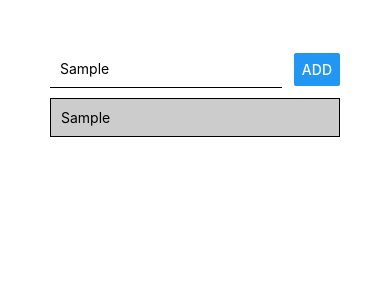
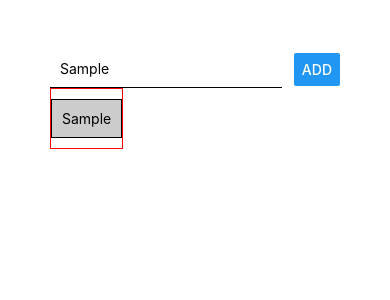
Before and after one commit to himanshurahi/learning-react-native-2022, a React Native app in the folder rn-first-app/: screen / in a window 390 px wide. Both pictures are taken after typing "Sample" into the empty fields and a click on the button "ADD". Shown: the top 300 px of the page. Built offline with nearby package versions, Linux system fonts and the light colour scheme.

Commit message:
Delete Item Native

```diff
--- a/rn-first-app/App.js
+++ b/rn-first-app/App.js
@@ -22,13 +22,23 @@
     console.log(courseGoals);
   };
 
+  const removeGoalHandler = (goalId) => {
+    setCourseGoals((currentGoals) => {
+      return currentGoals.filter((goal) => goal.id != goalId);
+    });
+  };
+
   return (
     <View style={styles.container}>
       <GoalInput onAddGoal={addGoalHandler} />
       <FlatList
         data={courseGoals}
         renderItem={(itemData) => (
-          <GoalItem title={itemData.item.value} />
+          <GoalItem
+            onDelete={(goalId) => removeGoalHandler(goalId)}
+            title={itemData.item.value}
+            id={itemData.item.id}
+          />
         )}></FlatList>
       <StatusBar style="auto" />
     </View>
--- a/rn-first-app/components/GoalItem.js
+++ b/rn-first-app/components/GoalItem.js
@@ -1,11 +1,19 @@
 import React from "react";
-import { View, Text, StyleSheet } from "react-native";
+import {
+  View,
+  Text,
+  StyleSheet,
+  TouchableOpacity,
+  TouchableNativeFeedback,
+} from "react-native";
 
 const GoalItem = (props) => {
   return (
-    <View style={styles.listItems}>
-      <Text>{props.title}</Text>
-    </View>
+    <TouchableNativeFeedback onPress={() => props.onDelete(props.id)}>
+      <View style={styles.listItems}>
+        <Text>{props.title}</Text>
+      </View>
+    </TouchableNativeFeedback>
   );
 };
 
```
